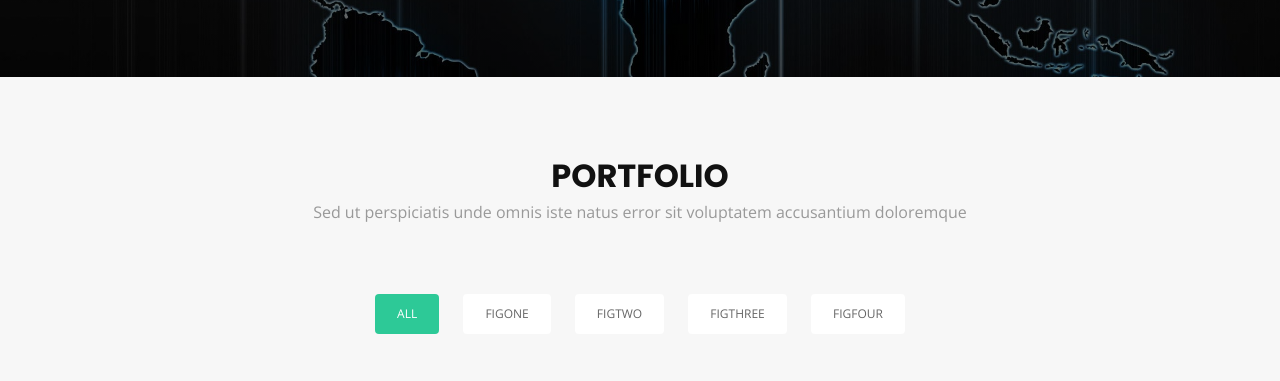
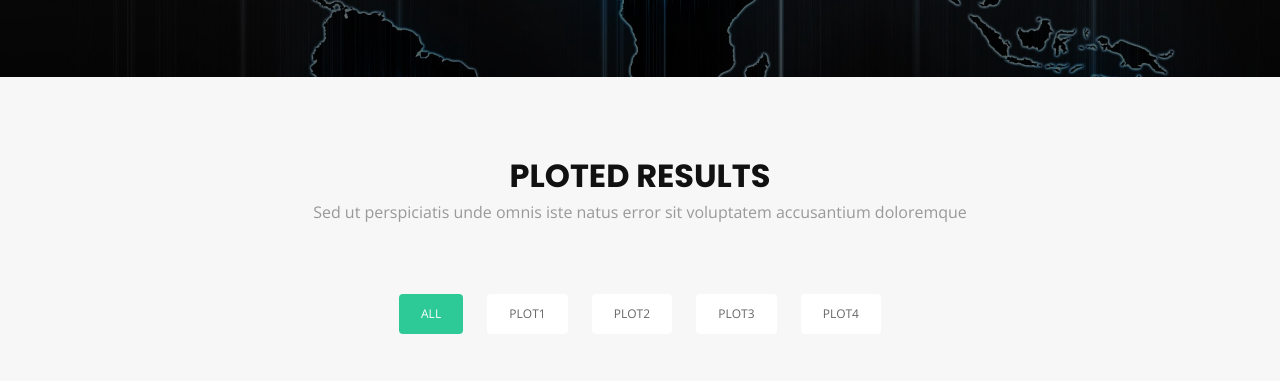
Before and after one commit to smith-jj/smith-jj.github.io-latitude, a plain HTML site: page index.html in a window 1280 px wide. Shown: the part 1485-1866 px from the top of the page. Drawn offline with nearby package versions, Linux system fonts and the light colour scheme.

Commit message:
Final upload

```diff
--- a/index.html
+++ b/index.html
@@ -50,7 +50,6 @@
       <nav id="nav-menu-container">
         <ul class="nav-menu">
           <li class="menu-active"><a href="#hero">Home</a></li>
-          <li><a href="#about">About</a></li>
           <li class="menu-has-children"><a href="#portfolio">Plots</a>
             <ul>
               <li><a href="https://smith-jj.github.io-latitude/MaxTemp">Latitute vs. Max Tempature</a></li>
@@ -135,18 +134,18 @@
     <section id="portfolio">
       <div class="container wow fadeInUp">
         <div class="section-header">
-          <h3 class="section-title">Portfolio</h3>
+          <h3 class="section-title">Ploted Results</h3>
           <p class="section-description">Sed ut perspiciatis unde omnis iste natus error sit voluptatem accusantium doloremque</p>
         </div>
         <div class="row">
 
           <div class="col-lg-12">
             <ul id="portfolio-flters">
-              <li data-filter=".filter-FigOne, .filter-FigTwo, .filter-FigThree, .filter-web" class="filter-active">All</li>
-              <li data-filter=".filter-FigOne">FigOne</li>
-              <li data-filter=".filter-FigTwo">FigTwo</li>
-              <li data-filter=".filter-FigThree">FigThree</li>
-              <li data-filter=".filter-FigFour">FigFour</li>
+              <li data-filter=".filter-Plot1, .filter-Plot2, .filter-Plot3, .filter-Plot4" class="filter-active">All</li>
+              <li data-filter=".filter-Plot1">Plot1</li>
+              <li data-filter=".filter-Plot2">Plot2</li>
+              <li data-filter=".filter-Plot3">Plot3</li>
+              <li data-filter=".filter-PLot4">Plot4</li>
             </ul>
           </div>
         </div>
```
Also changed, not shown: Cloudiness.html (+2 -3 lines), Comparison.html (+1 -2 lines), Data.html (+0 -1 lines), Humidity.html (+2 -3 lines), MaxTemp.html (+2 -3 lines), WindSpeed.html (+2 -3 lines).
